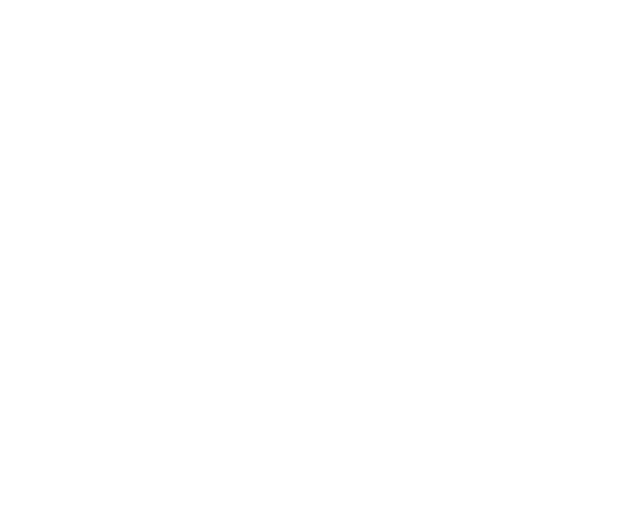
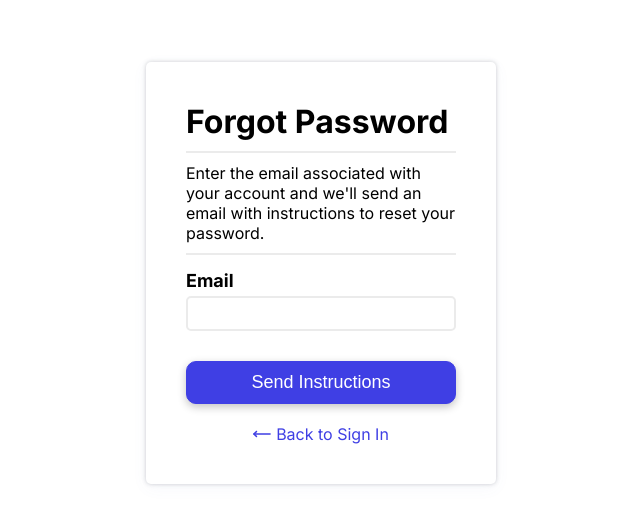
Before and after one commit to Freez1995/prototyp_car_config_app, a React (Create React App) app: page /forgot-password in a window 1280 px wide. Before the commit this address had no page. Shown: the part 127-652 px from the top of the page, without its empty margins (319-959 px from the left). Built offline with nearby package versions, Linux system fonts and the light colour scheme; no server answers; a web font is replaced by a local one.

Commit message:
Implemented Firebase custom hook into RegisterForm and ForgotPassword components(new component created).

```diff
--- a/src/App.tsx
+++ b/src/App.tsx
@@ -1,3 +1,4 @@
+import { ForgotPassword } from 'modules';
 import React from 'react';
 import { Route, Routes } from 'react-router-dom';
 import { Auth, Layout } from 'shared';
@@ -12,6 +13,7 @@
       <Route path="/" element={<Auth />}>
         <Route path="login" element={<Login />} />
         <Route path="register" element={<Register />} />
+        <Route path="forgot-password" element={<ForgotPassword />} />
       </Route>
     </Routes>
   );
--- /dev/null
+++ b/src/modules/auth/components/ForgotPassword.tsx
@@ -0,0 +1,47 @@
+/** @jsxImportSource @emotion/react */
+import React from 'react';
+import * as styles from '../styles/Form.styles';
+import { Link } from 'react-router-dom';
+import { useHandleForgotPwdForm } from '../hooks';
+import { ErrorForm } from './ErrorForm';
+import { FORM_ERRORS } from '../const';
+import backArrowIcon from 'assets/backArrowIcon.svg';
+
+export const ForgotPassword: React.FC = () => {
+  const { register, handleSubmit, onSubmit, errors } = useHandleForgotPwdForm();
+
+  return (
+    <div css={styles.formContainer}>
+      <form css={styles.form} onSubmit={handleSubmit(onSubmit)}>
+        <h1>Forgot Password</h1>
+        <hr />
+        <div css={styles.inputContainer}>
+          <p>
+            Enter the email associated with your account and we'll send an email
+            with instructions to reset your password.
+          </p>
+          <hr />
+          <label css={styles.inputLabel}>Email</label>
+          <input
+            css={errors.email ? styles.inputInvalid : styles.inputValid}
+            {...register('email', {
+              required: FORM_ERRORS.fieldRequired,
+              pattern: {
+                value: /\b[\w\.-]+@[\w\.-]+\.\w{2,4}\b/,
+                message: FORM_ERRORS.emailFormatError,
+              },
+            })}
+          />
+          <ErrorForm error={errors.email} />
+        </div>
+        <button css={styles.formButton}>Send Instructions</button>
+        <div css={styles.redirectContainer}>
+          <Link to="/login">
+            <img src={backArrowIcon} />
+            Back to Sign In
+          </Link>
+        </div>
+      </form>
+    </div>
+  );
+};
--- a/src/modules/auth/components/RegisterForm.tsx
+++ b/src/modules/auth/components/RegisterForm.tsx
@@ -13,8 +13,8 @@
     handleSubmit,
     errors,
     onSubmit,
-    showPassword,
-    handleShowPassword,
+    showPasswordState,
+    authPersistence,
     validatePwdLetters,
     validatePwdNumber,
     validatePwdLenght,
@@ -25,7 +25,10 @@
     <div css={styles.formContainer}>
       <form css={styles.form} onSubmit={handleSubmit(onSubmit)}>
         <h1>Sign up</h1>
-        <GoogleButton buttonText="Sign up with Google" />
+        <GoogleButton
+          buttonText="Sign up with Google"
+          authPersistance={authPersistence}
+        />
         <hr />
         <div css={styles.inputContainer}>
           <label css={styles.inputLabel}>Email</label>
@@ -45,7 +48,7 @@
           <label css={styles.inputLabel}>Password</label>
           <input
             css={errors.password ? styles.inputInvalid : styles.inputValid}
-            type={showPassword ? 'text' : 'password'}
+            type={showPasswordState ? 'text' : 'password'}
             {...register('password', {
               required: FORM_ERRORS.fieldRequired,
               validate: {
@@ -61,7 +64,7 @@
           <label css={styles.inputLabel}>Confirm Password</label>
           <input
             css={styles.input}
-            type={showPassword ? 'text' : 'password'}
+            type={showPasswordState ? 'text' : 'password'}
             {...register('confirmPassword', {
               required: 'This field is required.',
               validate: {
@@ -72,11 +75,11 @@
           <ErrorForm error={errors.confirmPassword} />
         </div>
         <div css={styles.checkboxContainer}>
-          <input type="checkbox" onChange={handleShowPassword} />
+          <input type="checkbox" {...register('showPassword')} />
           <label>Show password</label>
         </div>
         <div css={styles.checkboxContainer}>
-          <input type="checkbox" />
+          <input type="checkbox" {...register('authPersistence')} />
           <label>Remember me</label>
         </div>
         <button css={styles.formButton} type="submit">
--- a/src/modules/auth/components/index.ts
+++ b/src/modules/auth/components/index.ts
@@ -1,3 +1,5 @@
 export * from './LoginForm';
 export * from './RegisterForm';
 export * from './GoogleButton';
+export * from './ErrorForm';
+export * from './ForgotPassword';
--- /dev/null
+++ b/src/modules/auth/hooks/useHandleForgotPwdForm.ts
@@ -0,0 +1,30 @@
+import { useForm } from 'react-hook-form';
+import { useFirebaseAuth } from './useFirebaseAuth';
+
+interface ForgotPwdFormValues {
+  email: string;
+}
+export function useHandleForgotPwdForm() {
+  const {
+    register,
+    handleSubmit,
+    formState: { errors },
+  } = useForm<ForgotPwdFormValues>({
+    defaultValues: {
+      email: '',
+    },
+    criteriaMode: 'all',
+  });
+  const { handlePasswordReset } = useFirebaseAuth();
+
+  function onSubmit({ email }: ForgotPwdFormValues) {
+    handlePasswordReset(email);
+  }
+
+  return {
+    register,
+    handleSubmit,
+    onSubmit,
+    errors,
+  };
+}
--- a/src/modules/auth/hooks/useHandleRegisterForm.ts
+++ b/src/modules/auth/hooks/useHandleRegisterForm.ts
@@ -1,11 +1,13 @@
-import { useEffect, useState } from 'react';
 import { useForm } from 'react-hook-form';
 import { FORM_ERRORS } from '../const';
+import { useFirebaseAuth } from './useFirebaseAuth';
 
 interface RegisterFormValues {
   email: string;
   password: string;
   confirmPassword: string;
+  authPersistence: boolean;
+  showPassword: boolean;
 }
 export function useHandleRegisterForm() {
   const {
@@ -13,21 +15,20 @@
     handleSubmit,
     formState: { errors },
     watch,
-    trigger,
   } = useForm<RegisterFormValues>({
     defaultValues: {
       email: '',
       password: '',
       confirmPassword: '',
+      authPersistence: false,
+      showPassword: false,
     },
     criteriaMode: 'all',
   });
-  const [showPassword, setShowPassword] = useState(false);
   const passwordValue = watch('password');
-
-  function handleShowPassword() {
-    setShowPassword(!showPassword);
-  }
+  const showPasswordState = watch('showPassword');
+  const authPersistence = watch('authPersistence');
+  const { handleSignUp } = useFirebaseAuth();
 
   function validatePwdLetters(value: string) {
     return /((?=.*[a-z])(?=.*[A-Z]))/.test(value) || FORM_ERRORS.pwdLetterError;
@@ -45,21 +46,17 @@
     return value === passwordValue || FORM_ERRORS.matchPasswordsError;
   }
 
-  function onSubmit(data: RegisterFormValues) {
-    alert(JSON.stringify(data));
+  function onSubmit({ email, password, authPersistence }: RegisterFormValues) {
+    handleSignUp({ email, password, authPersistence });
   }
-
-  useEffect(() => {
-    passwordValue !== '' && trigger('confirmPassword');
-  }, [passwordValue, trigger]);
 
   return {
     register,
     handleSubmit,
     errors,
     onSubmit,
-    showPassword,
-    handleShowPassword,
+    showPasswordState,
+    authPersistence,
     validatePwdLetters,
     validatePwdNumber,
     validatePwdLenght,
```
Also changed, not shown: src/assets/backArrowIcon.svg (added).
